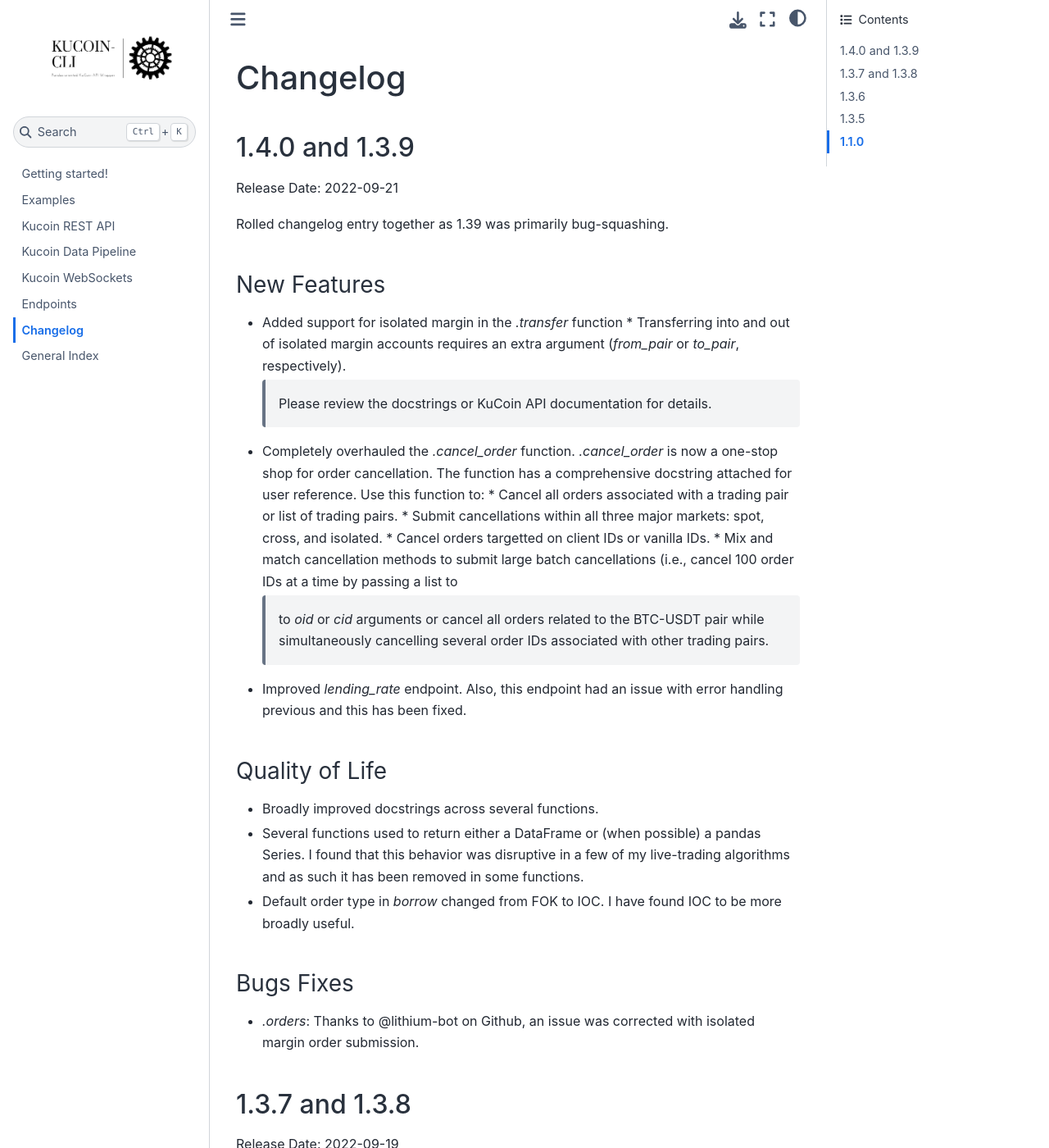
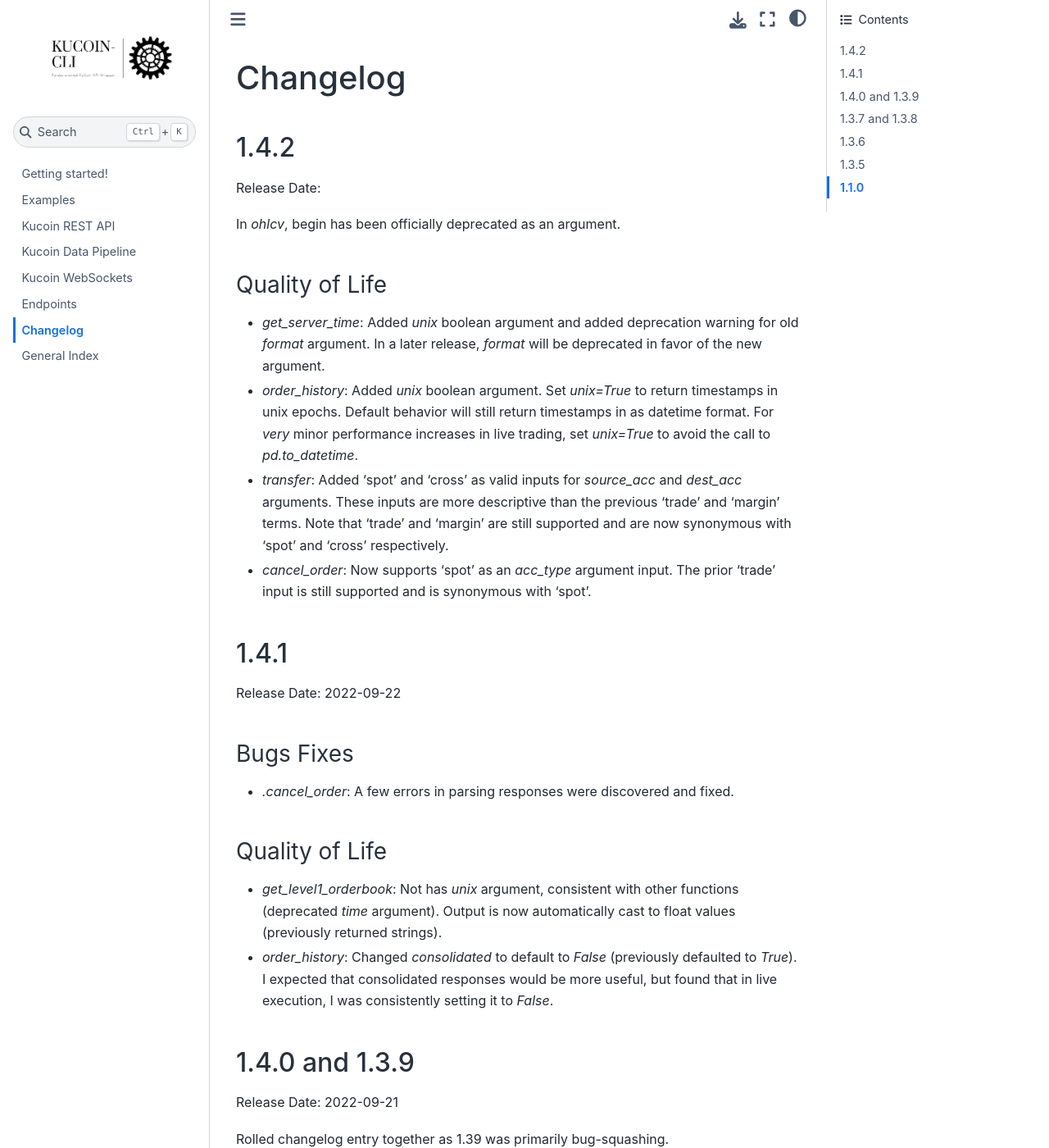
Before and after one commit to jaythequant/kucoin-cli, a Sphinx documentation site: the page built from docs/changelog.rst, in a window 1280 px wide and 1400 px high. Shown: the whole window at 82% size. Built offline with Sphinx 7.4.7 and the Sphinx Book theme 1.1.4, drawn with Linux system fonts in a browser that asks for light colours.

Commit message:
Several QoL updates were added.
These changes have not yet been pushed to the PyPi dist. I will wait to accumulate a few more QoL updates or to have some major updates/bug fixes.

```diff
--- a/docs/changelog.rst
+++ b/docs/changelog.rst
@@ -1,5 +1,36 @@
 Changelog
 =========
+
+1.4.2
+-----
+Release Date:
+
+In `ohlcv`, begin has been officially deprecated as an argument.
+
+Quality of Life
+^^^^^^^^^^^^^^^
+* `get_server_time`: Added `unix` boolean argument and added deprecation warning for old `format` argument. In a later release, `format` will be deprecated in
+  favor of the new argument.
+* `order_history`: Added `unix` boolean argument. Set `unix=True` to return timestamps in unix epochs. Default behavior will still return timestamps in as
+  datetime format. For *very* minor performance increases in live trading, set `unix=True` to avoid the call to `pd.to_datetime`.
+* `transfer`: Added 'spot' and 'cross' as valid inputs for `source_acc` and `dest_acc` arguments. These inputs are more descriptive than the previous 'trade'
+  and 'margin' terms. Note that 'trade' and 'margin' are still supported and are now synonymous with 'spot' and 'cross' respectively.
+* `cancel_order`: Now supports 'spot' as an `acc_type` argument input. The prior 'trade' input is still supported and is synonymous with 'spot'.
+
+1.4.1
+-----
+Release Date: 2022-09-22
+
+Bugs Fixes
+^^^^^^^^^^
+* `.cancel_order`: A few errors in parsing responses were discovered and fixed.
+
+Quality of Life
+^^^^^^^^^^^^^^^
+* `get_level1_orderbook`: Not has `unix` argument, consistent with other functions (deprecated `time` argument). Output is now automatically cast to
+  float values (previously returned strings).
+* `order_history`: Changed `consolidated` to default to `False` (previously defaulted to `True`). I expected that consolidated responses would be more
+  useful, but found that in live execution, I was consistently setting it to `False`.
 
 1.4.0 and 1.3.9
 ---------------
```
Also changed, not shown: 1 other file.
